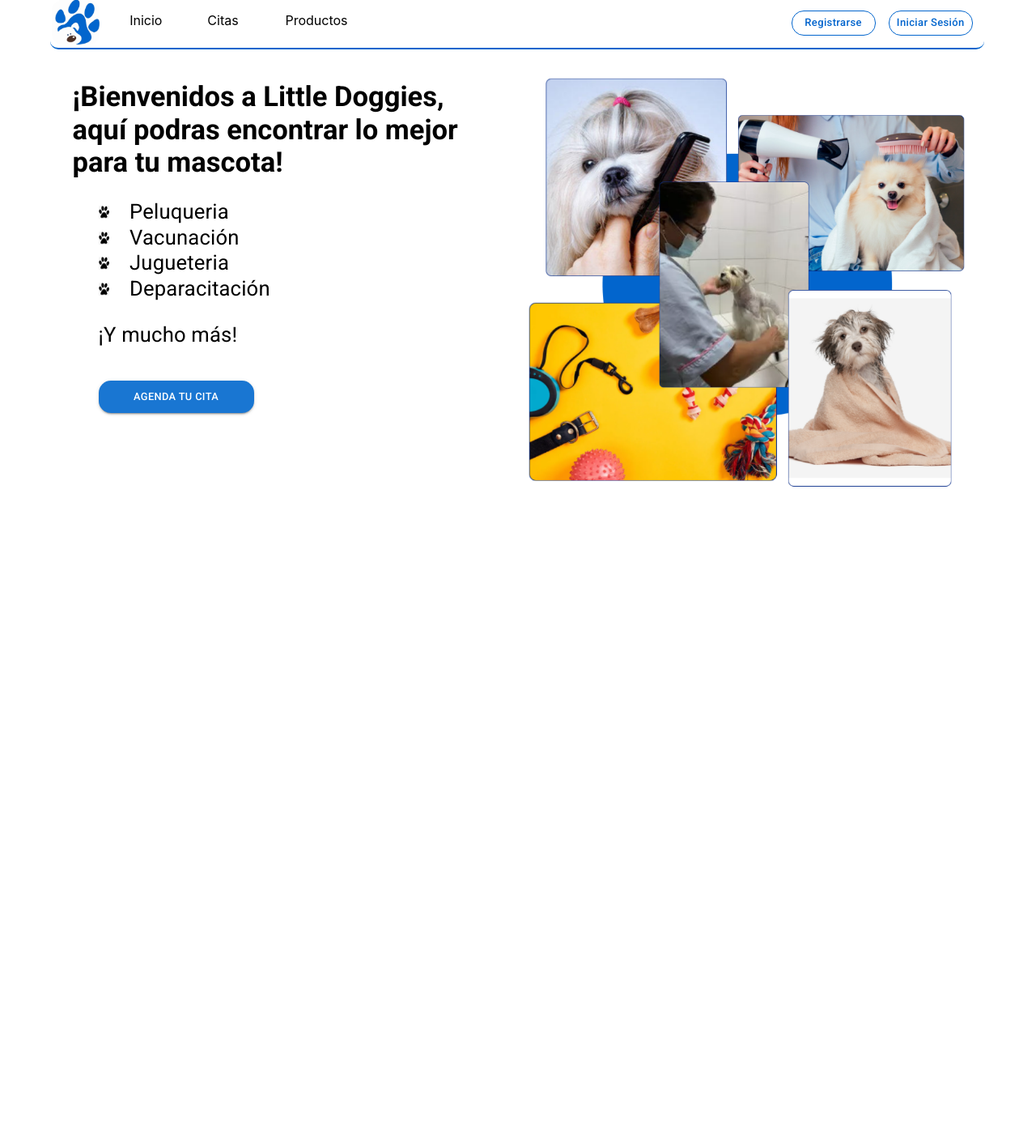
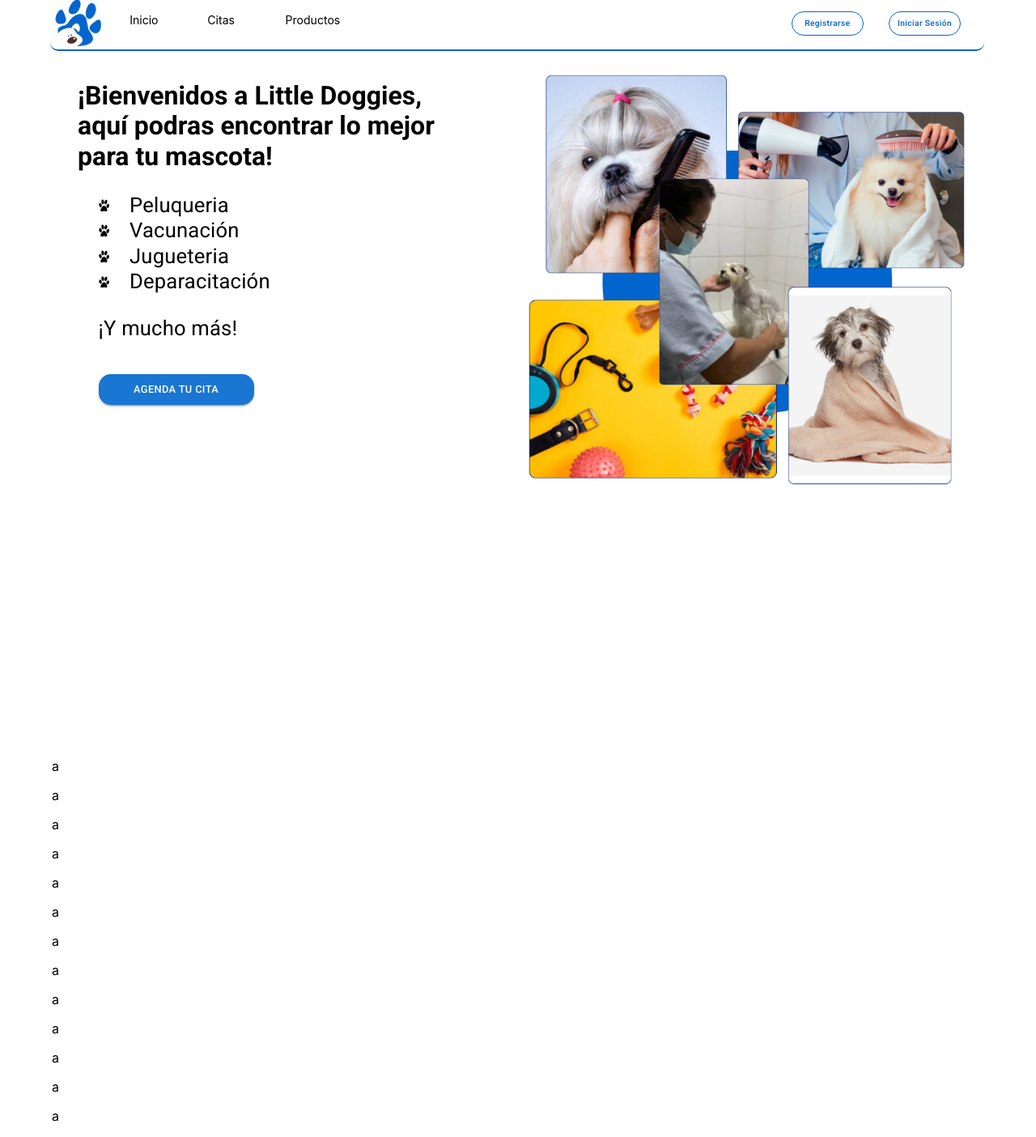
Before and after one commit to VicSan9/Little-Doggies-App, a React (Create React App) app in the folder frontend/: page / in a window 1280 px wide. Shown: the whole page at 81% size. Before the commit the page ends 924 px from the top, so only its background shows below. Built offline with nearby package versions, Linux system fonts and the light colour scheme.

Commit message:
Update Home

```diff
--- a/frontend/src/App.js
+++ b/frontend/src/App.js
@@ -9,7 +9,7 @@ import CheckIn from './components/CheckIn'
 export default function App() {
   return (
     <BrowserRouter>
-      <Navbar />
+      <Navbar></Navbar>
       <Routes>
         <Route path='/' element={<Home />} />
         <Route path='/login' element={<Login />} />
--- a/frontend/src/components/Home.js
+++ b/frontend/src/components/Home.js
@@ -12,6 +12,9 @@ const RootImg = styled('div')(({ theme }) => ({
   [theme.breakpoints.down('md')]: {
     height: '30%',
   },
+  [theme.breakpoints.down('sm')]: {
+    height: '29%',
+  },
 }));
 
 export default function Home() {
@@ -24,7 +27,7 @@ export default function Home() {
               justifyContent='flex-start'
               alignItems="strech">
             <Grid item xs='5' sm='6' lg='6' md='6' xl='5'>
-              <Typography fontSize='2.7vw' variant="h3" gutterBottom mt='3vw' ml='2vw' mr='4.5vw' fontWeight='bold'>
+              <Typography fontSize='2.5vw' variant="h3" gutterBottom mt='100px' ml='2.5vw' mr='7vw' fontWeight='bold'>
                   ¡Bienvenidos a Little Doggies, aquí podras encontrar lo mejor para tu mascota!
               </Typography>
               <Typography fontSize='2vw' variant="h4" gutterBottom mt='2vw' ml='4.5vw' mr='4.5vw'>
@@ -35,6 +38,7 @@ export default function Home() {
                         alignItems="strech">
                       <Grid item xs='1' sm='2' lg='1' md='1' xl='1'>
                           <img  src={process.env.PUBLIC_URL + "/Viñeta.png"}
+                                alt="Viñeta"
                                 height='50%'>
                           </img>
                       </Grid>
@@ -51,6 +55,7 @@ export default function Home() {
                         alignItems="strech">
                       <Grid item xs='1' sm='2' lg='1' md='1' xl='1'>
                           <img  src={process.env.PUBLIC_URL + "/Viñeta.png"}
+                                alt="Viñeta"
                                 height='50%'>
                           </img>
                       </Grid>
@@ -67,6 +72,7 @@ export default function Home() {
                         alignItems="strech">
                       <Grid item xs='1' sm='2' lg='1' md='1' xl='1'>
                           <img  src={process.env.PUBLIC_URL + "/Viñeta.png"}
+                                alt="Viñeta"
                                 height='50%'>
                           </img>
                       </Grid>
@@ -83,6 +89,7 @@ export default function Home() {
                         alignItems="strech">
                       <Grid item xs='1' sm='2' lg='1' md='1' xl='1'>
                           <img  src={process.env.PUBLIC_URL + "/Viñeta.png"}
+                                alt="Viñeta"
                                 height='50%'>
                           </img>
                       </Grid>
@@ -108,7 +115,8 @@ export default function Home() {
                                     sx={{color:'#0265CD',
                                         width:'15vw',
                                         height: '3vw',
-                                        minHeight: '40px',
+                                        minHeight: '30px',
+                                        minWidth:'120px',
                                         mt:'3vw',
                                         borderColor:'#0265CD',
                                         borderRadius:'15px'}}>
@@ -125,7 +133,7 @@ export default function Home() {
                   </Grid>
               </Typography>
             </Grid>
-            <Grid item xs='5' sm='2' lg='5' md='5' xl='7' mt='1vw'>
+            <Grid item xs='5' sm='2' lg='5' md='5' xl='7' mt='70px'>
                 <RootImg>
                     <img  src={process.env.PUBLIC_URL + "/Collage.png"}
                           alt="collage"
@@ -134,6 +142,45 @@ export default function Home() {
                 </RootImg>
             </Grid>
         </Grid>
+        <p>
+          a
+        </p>
+        <p>
+          a
+        </p>
+        <p>
+          a
+        </p>
+        <p>
+          a
+        </p>
+        <p>
+          a
+        </p>
+        <p>
+          a
+        </p>
+        <p>
+          a
+        </p>
+        <p>
+          a
+        </p>
+        <p>
+          a
+        </p>
+        <p>
+          a
+        </p>
+        <p>
+          a
+        </p>
+        <p>
+          a
+        </p>
+        <p>
+          a
+        </p>
     </Container>
   )
 }
--- a/frontend/src/components/Navbar.js
+++ b/frontend/src/components/Navbar.js
@@ -1,116 +1,142 @@
-import { Box, Button, Container, Grid } from "@mui/material"
+import { AppBar, Box, Button, Container, Grid } from "@mui/material"
 import { Link } from "react-router-dom"
 
 export default function Navbar() {
     return (
-        <Container  maxWidth = 'xl'
-                    fixed>
+
+        <AppBar position="fixed"
+            sx={{
+                backgroundColor: '#ffffff',
+                boxShadow:'none'
+            }}>
+            <Container  maxWidth='xl'
+                        fixed >
                 <Grid container
                     sx={{
                         borderRadius: '10px',
                         borderBottom: '2px solid #0265CD'
                     }}
-                      spacing= '2'
+                    spacing='2'
                     direction='row'
                     justifyContent='flex-start'
                     alignItems="strech">
-                    <Grid item xs='3' sm='2' lg='1' md='1' xl='1'>
-                        <img  src={process.env.PUBLIC_URL + "/LDLogo.png"} alt="logo"
-                              height='55vh' />
+                    <Grid item xs='2' sm='2' lg='1' md='1' xl='1'>
+                        <img src={process.env.PUBLIC_URL + "/LDLogo.png"}
+                            alt="logo"
+                            height='57vh'>
+                        </img>
                     </Grid>
-                    <Grid   item xs='2' sm='2' lg='1' md='1' xl='1'
-                            sx={{backgroundColor: '#ffffff',
+                    <Grid item xs='1' sm='2' lg='1' md='1' xl='1'
+                        sx={{
+                            backgroundColor: '#ffffff',
                             '&:hover': {
                                 backgroundColor: 'primary.main',
-                                    opacity: [1, 1, 1]}
+                                opacity: [1, 1, 1]
+                            }
                         }}>
-                        <Box mt='15px'>
-                            <Link   href="#"
+                        <Box mt='14px'>
+                            <Link href="#"
                                 to='/'
-                                    mt='15px'
                                 style={{
                                     textDecoration: "none",
+                                    fontSize: '1.1vw',
                                     color: "#000000",
                                     fontWeight: "inherit"
                                 }}> Inicio
                             </Link>
                         </Box>
                     </Grid>
-                    <Grid   item xs='2' sm='2' lg='1' md='1' xl='1'
-                            sx={{backgroundColor: '#ffffff',
+                    <Grid item xs='1' sm='2' lg='1' md='1' xl='1'
+                        sx={{
+                            backgroundColor: '#ffffff',
                             '&:hover': {
                                 backgroundColor: 'primary.main',
-                                opacity: [1, 1, 1]}
+                                opacity: [1, 1, 1]
+                            }
                         }}>
-                        <Box mt='15px'>
-                            <Link   href="#"
+                        <Box mt='14px'>
+                            <Link href="#"
                                 to='/citas'
                                 style={{
                                     textDecoration: "none",
                                     color: "#000000",
+                                    fontSize: '1.1vw',
                                     fontWeight: "inherit"
                                 }}> Citas
                             </Link>
                         </Box>
 
                     </Grid>
-                    <Grid   item xs='2' sm='2' lg='1' md='1' xl='1'
-                            sx={{backgroundColor: '#ffffff',
+                    <Grid item xs='1' sm='2' lg='1' md='1' xl='1'
+                        sx={{
+                            backgroundColor: '#ffffff',
                             '&:hover': {
                                 backgroundColor: 'primary.main',
-                                opacity: [1, 1, 1]}
+                                opacity: [1, 1, 1]
+                            }
                         }}>
-                        <Box mt='15px'>
-                            <Link   href="#"
+                        <Box mt='14px'>
+                            <Link href="#"
                                 to='/productos'
                                 style={{
                                     textDecoration: "none",
                                     color: "#000000",
+                                    fontSize: '1.1vw',
                                     fontWeight: "inherit"
                                 }}> Productos
                             </Link>
                         </Box>
                     </Grid>
-                    <Grid item xs='0' sm='0' lg='5' md='4' xl='5'>
+                    <Grid item xs='1' sm='0' lg='5' md='4' xl='5'>
                     </Grid>
-                    <Grid item xs='2' sm='3' lg='3' md='4' xl='3'>
-                        <Grid   container
-                                spacing= '2'
+                    <Grid item xs='6' sm='3' lg='3' md='4' xl='3'>
+                        <Grid container
+                            spacing='2'
                             direction='row'
                             justifyContent='flex-end'
                             alignItems='center'>
-                            <Grid item xs='6' sm='6' lg='5' md='5' xl='4'>
+                            <Grid item xs='4' sm='6' lg='5' md='4' xl='5'>
                                 <Button variant="outlined"
                                     size='small'
-                                        sx={{color:'#0265CD',
-                                            width:'104px',
-                                            mt:'13px',
-                                            borderColor:'#0265CD',
-                                            borderRadius:'15px',
-                                            textTransform:'none'}}>
-                                    <Link   href="#"
+                                    sx={{
+                                        color: '#0265CD',
+                                        width: '7vw',
+                                        minWidth: '50px',
+                                        minHeight: '30px',
+                                        mt: '14px',
+                                        borderColor: '#0265CD',
+                                        borderRadius: '15px',
+                                        textTransform: 'none'
+                                    }}>
+                                    <Link href="#"
                                         to='/registrarse'
                                         style={{
                                             textDecoration: "none",
+                                            fontSize: '0.8vw',
                                             color: "#0265CD"
                                         }}> Registrarse
                                     </Link>
                                 </Button>
                             </Grid>
-                            <Grid item xs='6' sm='6' lg='5' md='5' xl='4'>
+                            <Grid item xs='4' sm='3' lg='5' md='4' xl='5'>
                                 <Button variant="outlined"
                                     size='small'
-                                        sx={{color:'#0265CD',
-                                            width:'104px',
-                                            mt:'13px',
-                                            borderColor:'#0265CD',
-                                            borderRadius:'15px',
-                                            textTransform:'none'}}>
-                                    <Link   href="#"
+                                    sx={{
+                                        color: '#0265CD',
+                                        width: '7vw',
+                                        minWidth: '50px',
+                                        minHeight: '30px',
+                                        mt: '14px',
+                                        borderColor: '#0265CD',
+                                        borderRadius: '15px',
+                                        textTransform: 'none'
+                                    }}>
+                                    <Link href="#"
                                         to='/login'
                                         style={{
                                             textDecoration: "none",
-                                                color: "#0265CD"
+                                            color: "#0265CD",
+                                            fontSize: '0.8vw'
                                         }}> Iniciar Sesión
                                     </Link>
                                 </Button>
@@ -119,5 +145,6 @@ export default function Navbar() {
                     </Grid>
                 </Grid>
             </Container>
+        </AppBar>
     )
 }
```
Lines whose indentation alone changed are shown as unchanged.
